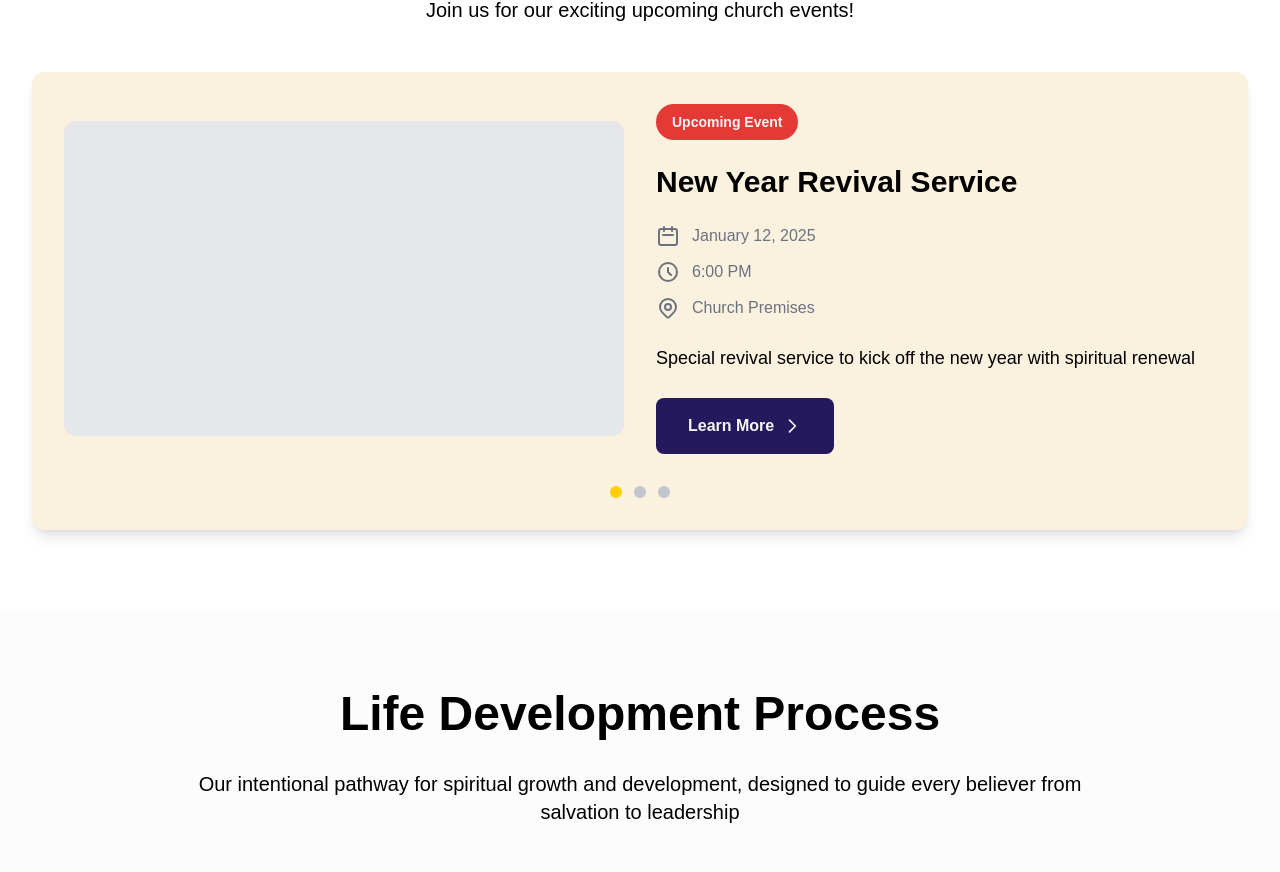
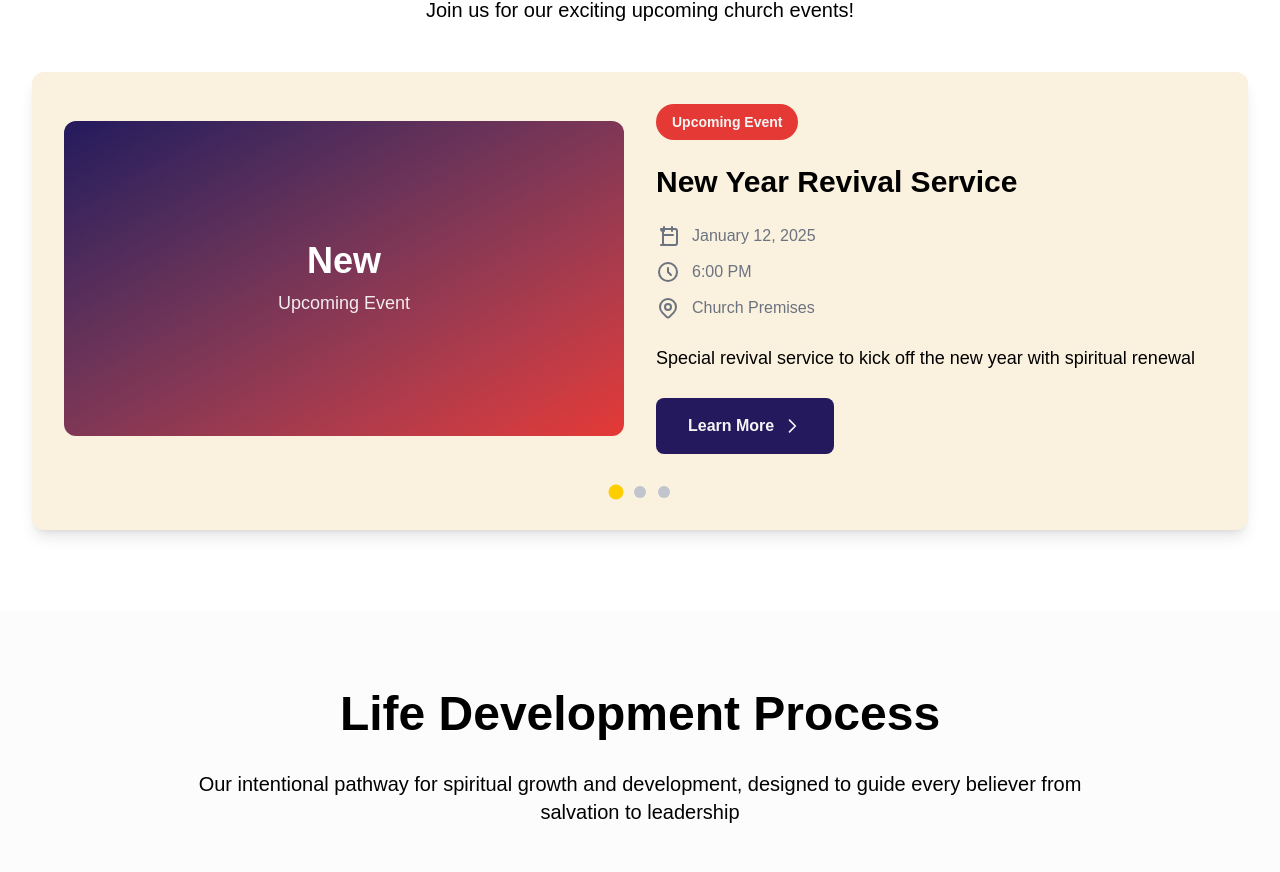
Before and after one commit to geraldofori/newlife-website, a Next.js app: page / in a window 1280 px wide. Shown: the part 3140-4012 px from the top of the page. Built offline with nearby package versions, Linux system fonts and the light colour scheme.

Commit message:
enhancement: updated the carousel for home page

```diff
--- a/components/ui/home/sections/UpcomingSection.tsx
+++ b/components/ui/home/sections/UpcomingSection.tsx
@@ -1,6 +1,64 @@
-import React from 'react'
+"use client"
+import React, { useState, useEffect } from 'react'
+
+interface EventData {
+  id: number
+  title: string
+  date: string
+  time: string
+  location: string
+  description: string
+  badge: string
+}
 
 const UpcomingSection = () => {
+  const [currentSlide, setCurrentSlide] = useState(0)
+
+  const events: EventData[] = [
+    {
+      id: 1,
+      title: "New Year Revival Service",
+      date: "January 12, 2025",
+      time: "6:00 PM",
+      location: "Church Premises",
+      description: "Special revival service to kick off the new year with spiritual renewal",
+      badge: "Upcoming Event"
+    },
+    {
+      id: 2,
+      title: "Youth Conference 2025",
+      date: "February 15, 2025",
+      time: "9:00 AM",
+      location: "Main Auditorium",
+      description: "Empowering the next generation with faith, purpose, and community building",
+      badge: "Special Event"
+    },
+    {
+      id: 3,
+      title: "Easter Celebration Service",
+      date: "March 30, 2025",
+      time: "10:00 AM",
+      location: "Church Premises",
+      description: "Join us for our annual Easter celebration with worship, fellowship, and renewal",
+      badge: "Holiday Service"
+    }
+  ]
+
+  // Auto-advance carousel every 5 seconds
+  useEffect(() => {
+    const timer = setInterval(() => {
+      setCurrentSlide((prev) => (prev + 1) % events.length)
+    }, 2000)
+
+    return () => clearInterval(timer)
+  }, [events.length])
+
+  const goToSlide = (index: number) => {
+    setCurrentSlide(index)
+  }
+
+  const currentEvent = events[currentSlide]
+
   return (
     <section className="w-full py-20 px-4 lg:px-8">
       <div className="max-w-7xl mx-auto">
@@ -17,32 +75,37 @@ const UpcomingSection = () => {
           <div className="flex flex-col lg:flex-row gap-8 items-center">
             {/* Event Image Placeholder */}
             <div className="w-full lg:w-1/2">
-                <div className="aspect-video bg-gray-200 rounded-xl"></div>
+              <div className="aspect-video bg-gradient-to-br from-[#24195D] to-[#E53935] rounded-xl flex items-center justify-center">
+                <div className="text-white text-center">
+                  <div className="text-4xl font-bold mb-2">{currentEvent.title.split(' ')[0]}</div>
+                  <div className="text-lg opacity-90">{currentEvent.badge}</div>
+                </div>
+              </div>
             </div>
 
             {/* Event Details */}
             <div className="w-full lg:w-1/2 space-y-6">
               <div className="inline-flex items-center px-4 py-2 bg-[#E53935] rounded-full">
-                  <span className="text-[#F5F5F5] text-sm font-bold">Upcoming Event</span>
+                <span className="text-[#F5F5F5] text-sm font-bold">{currentEvent.badge}</span>
               </div>
 
-                <h3 className="text-2xl lg:text-3xl font-semibold text-black">
-                  New Year Revival Service
+              <h3 className="text-2xl lg:text-3xl font-semibold text-black transition-all duration-300">
+                {currentEvent.title}
               </h3>
 
               <div className="space-y-3">
                 <div className="flex items-center gap-3 text-[#6B7280]">
                   <svg className="w-6 h-6" fill="none" stroke="currentColor" viewBox="0 0 24 24">
-                      <path strokeLinecap="round" strokeLinejoin="round" strokeWidth={2} d="M8 7V3m8 4V3m-9 8h10M5 21h14a2 2 0 002-2V7a2 2 0 00-2-2H5a2 2 0 00-2 2v12a2 2 0 002 2z" />
+                    <path strokeLinecap="round" strokeLinejoin="round" strokeWidth={2} d="M8 7V3m8 4V3m-9 8h10M5 21h14a2 2 0 002-2V7a2 2 0 00-2-2H5a2 2 0 002 2v12a2 2 0 002 2z" />
                   </svg>
-                    <span>January 12, 2025</span>
+                  <span>{currentEvent.date}</span>
                 </div>
 
                 <div className="flex items-center gap-3 text-[#6B7280]">
                   <svg className="w-6 h-6" fill="none" stroke="currentColor" viewBox="0 0 24 24">
                     <path strokeLinecap="round" strokeLinejoin="round" strokeWidth={2} d="M12 8v4l3 3m6-3a9 9 0 11-18 0 9 9 0 0118 0z" />
                   </svg>
-                    <span>6:00 PM</span>
+                  <span>{currentEvent.time}</span>
                 </div>
 
                 <div className="flex items-center gap-3 text-[#6B7280]">
@@ -50,12 +113,12 @@ const UpcomingSection = () => {
                     <path strokeLinecap="round" strokeLinejoin="round" strokeWidth={2} d="M17.657 16.657L13.414 20.9a1.998 1.998 0 01-2.827 0l-4.244-4.243a8 8 0 1111.314 0z" />
                     <path strokeLinecap="round" strokeLinejoin="round" strokeWidth={2} d="M15 11a3 3 0 11-6 0 3 3 0 016 0z" />
                   </svg>
-                    <span>Church Premises</span>
+                  <span>{currentEvent.location}</span>
                 </div>
               </div>
 
-                <p className="text-lg text-black leading-relaxed">
-                  Special revival service to kick off the new year with spiritual renewal
+              <p className="text-lg text-black leading-relaxed transition-all duration-300">
+                {currentEvent.description}
               </p>
 
               <button className="bg-[#24195D] text-[#F5F5F5] px-8 py-4 rounded-lg font-bold hover:bg-[#1A0F4A] transition-colors duration-300 flex items-center gap-2">
@@ -69,9 +132,18 @@ const UpcomingSection = () => {
 
           {/* Carousel Indicators */}
           <div className="flex justify-center gap-3 mt-8">
-              <div className="w-3 h-3 bg-[#FFCE00] rounded-full"></div>
-              <div className="w-3 h-3 bg-[#C1C5CE] rounded-full"></div>
-              <div className="w-3 h-3 bg-[#C1C5CE] rounded-full"></div>
+            {events.map((_, index) => (
+              <button
+                key={index}
+                onClick={() => goToSlide(index)}
+                className={`w-3 h-3 rounded-full transition-all duration-300 ${
+                  index === currentSlide
+                    ? 'bg-[#FFCE00] scale-125'
+                    : 'bg-[#C1C5CE] hover:bg-[#A0A6B2]'
+                }`}
+                aria-label={`Go to slide ${index + 1}`}
+              />
+            ))}
           </div>
         </div>
       </div>
```
Lines whose indentation alone changed are shown as unchanged.
